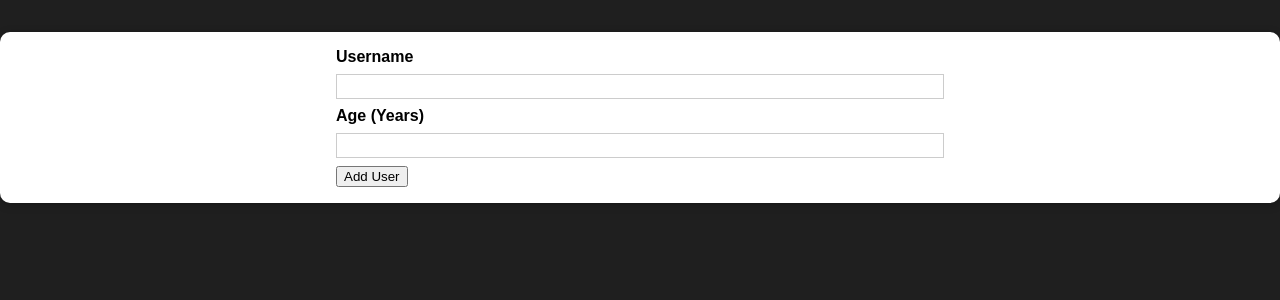
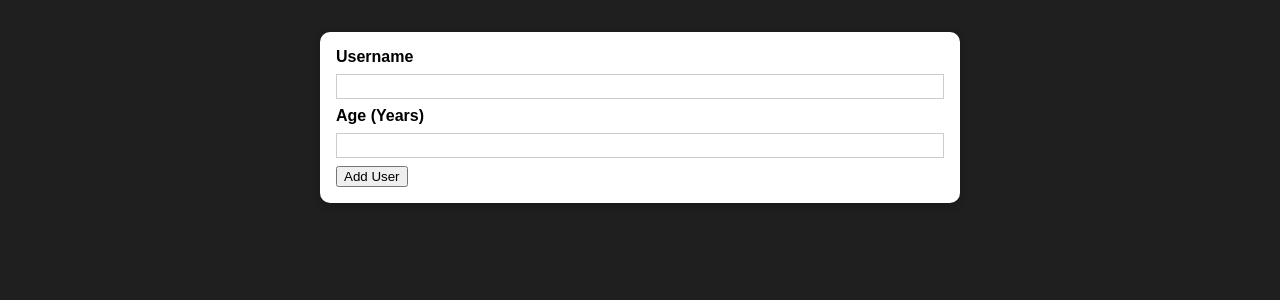
Before and after one commit to bduong94/complete-practice-project, a React (Create React App) app: page / in a window 1280 px wide. Shown: the top 300 px of the page. Built offline with nearby package versions, Linux system fonts and the light colour scheme.

Commit message:
Fix CSS for AddUser component

```diff
--- a/src/components/users/AddUser.js
+++ b/src/components/users/AddUser.js
@@ -8,8 +8,8 @@ const AddUser = (props) => {
   };
 
   return (
-    <Card>
-      <form className={classes.input} onSubmit={addUserHandler}>
+    <Card className={classes.input}>
+      <form onSubmit={addUserHandler}>
         <label htmlFor="username">Username</label>
         <input id="username" type="text" />
         <label htmlFor="age">Age (Years)</label>
```
